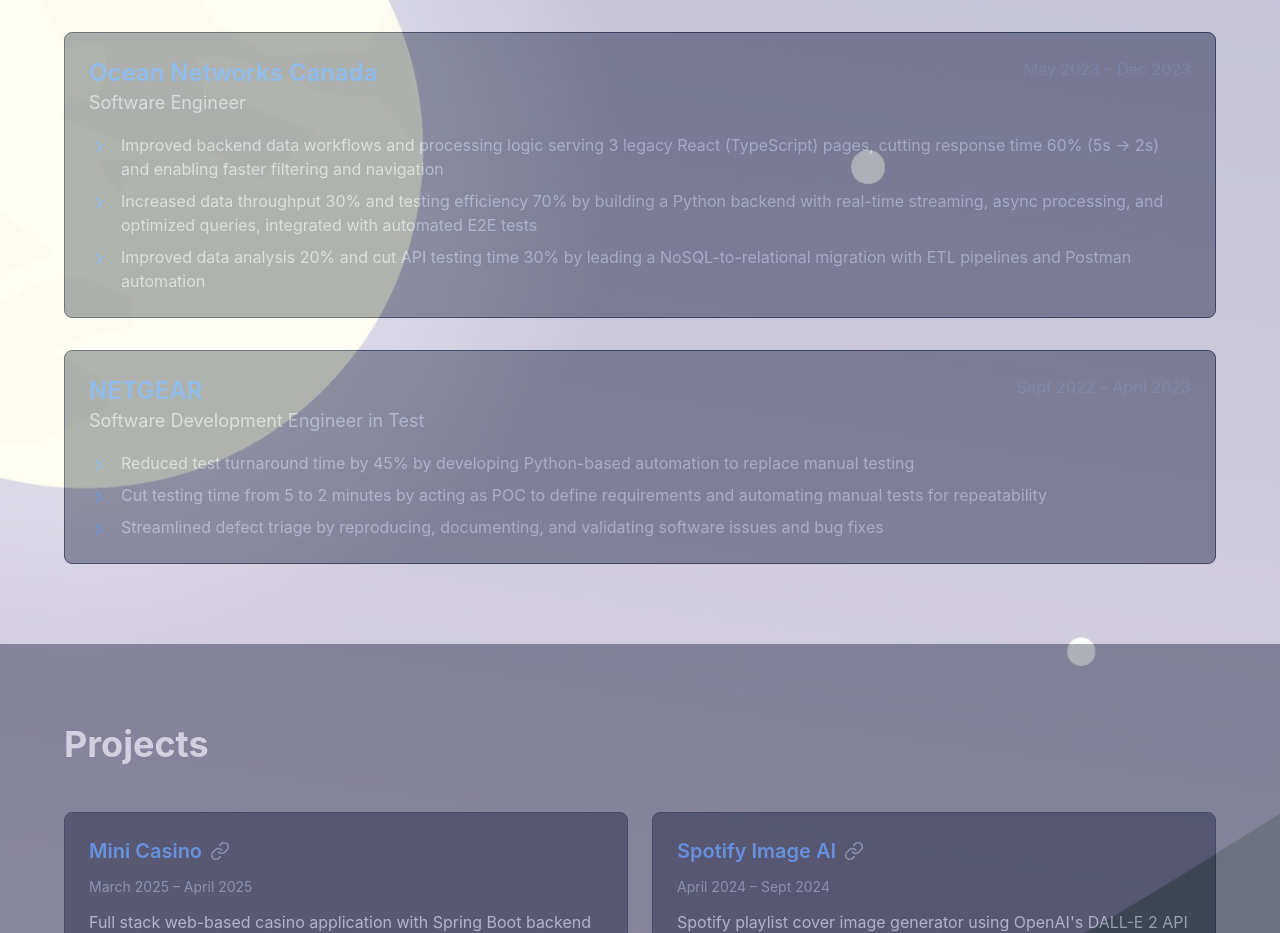
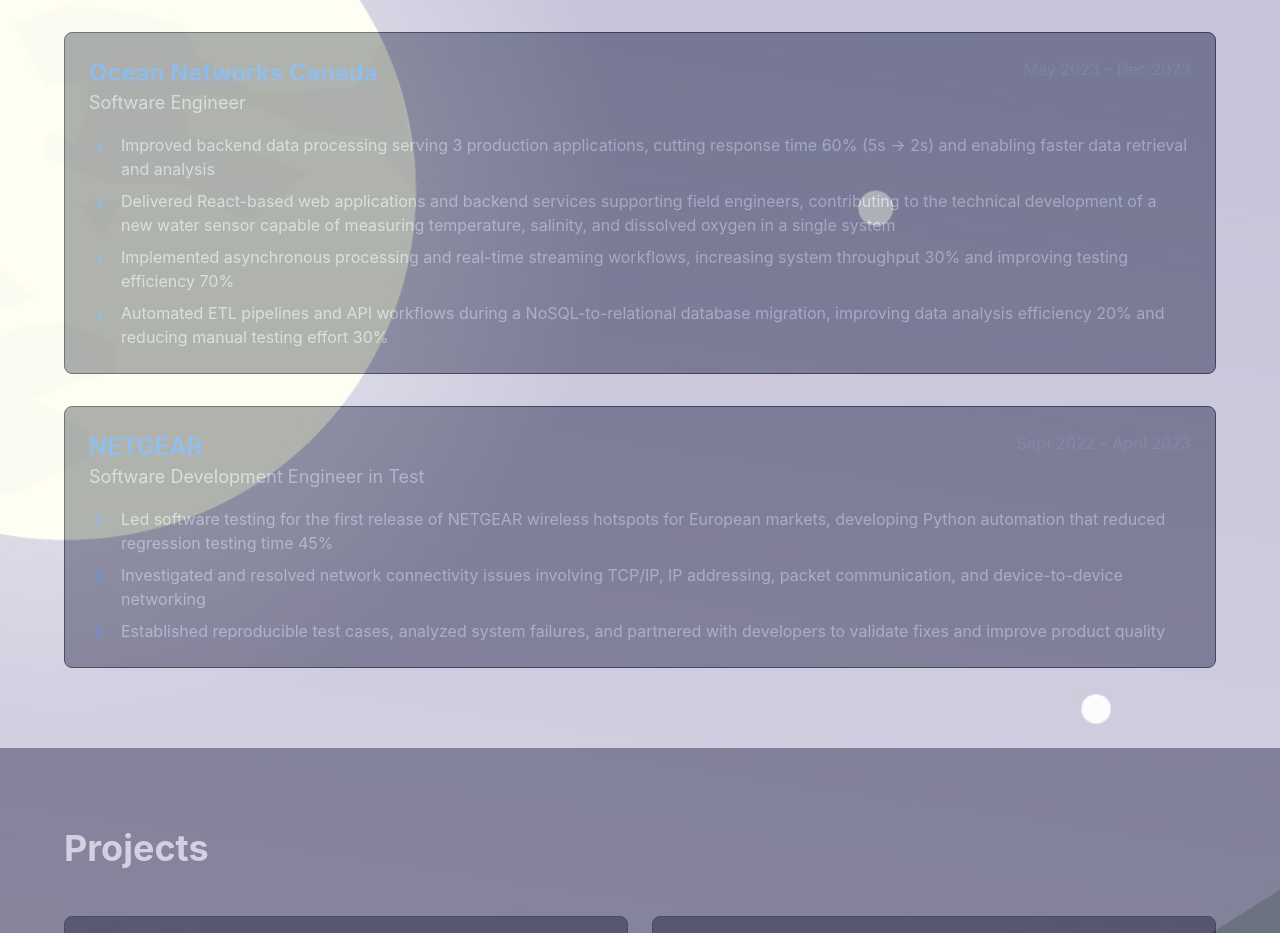
Before and after one commit to AndePark/Personal_Website, a React (Create React App) app in the folder frontend/: page / in a window 1280 px wide. Shown: the part 1060-1993 px from the top of the page. Built offline with nearby package versions, Linux system fonts and the light colour scheme.

Commit message:
Updated Description

```diff
--- a/frontend/src/App.js
+++ b/frontend/src/App.js
@@ -96,9 +96,10 @@
       role: "Software Engineer",
       period: "May 2023 – Dec 2023",
       highlights: [
-        "Improved backend data workflows and processing logic serving 3 legacy React (TypeScript) pages, cutting response time 60% (5s → 2s) and enabling faster filtering and navigation",
-        "Increased data throughput 30% and testing efficiency 70% by building a Python backend with real-time streaming, async processing, and optimized queries, integrated with automated E2E tests",
-        "Improved data analysis 20% and cut API testing time 30% by leading a NoSQL-to-relational migration with ETL pipelines and Postman automation"
+        "Improved backend data processing serving 3 production applications, cutting response time 60% (5s → 2s) and enabling faster data retrieval and analysis",
+        "Delivered React-based web applications and backend services supporting field engineers, contributing to the technical development of a new water sensor capable of measuring temperature, salinity, and dissolved oxygen in a single system",
+        "Implemented asynchronous processing and real-time streaming workflows, increasing system throughput 30% and improving testing efficiency 70%",
+        "Automated ETL pipelines and API workflows during a NoSQL-to-relational database migration, improving data analysis efficiency 20% and reducing manual testing effort 30%"
       ]
     },
     {
@@ -106,9 +107,9 @@
       role: "Software Development Engineer in Test",
       period: "Sept 2022 – April 2023",
       highlights: [
-        "Reduced test turnaround time by 45% by developing Python-based automation to replace manual testing",
-        "Cut testing time from 5 to 2 minutes by acting as POC to define requirements and automating manual tests for repeatability",
-        "Streamlined defect triage by reproducing, documenting, and validating software issues and bug fixes"
+        "Led software testing for the first release of NETGEAR wireless hotspots for European markets, developing Python automation that reduced regression testing time 45%",
+        "Investigated and resolved network connectivity issues involving TCP/IP, IP addressing, packet communication, and device-to-device networking",
+        "Established reproducible test cases, analyzed system failures, and partnered with developers to validate fixes and improve product quality"
       ]
     }
   ];
```
